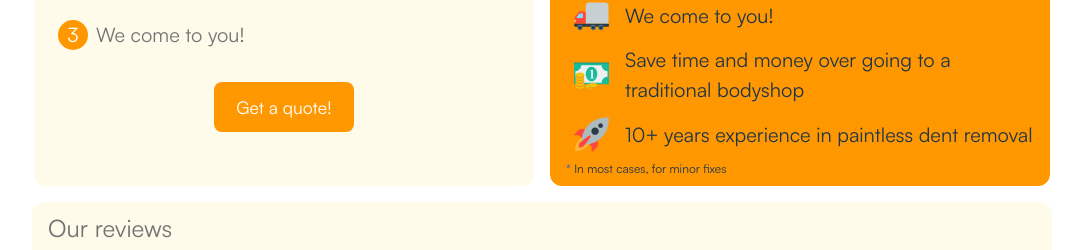
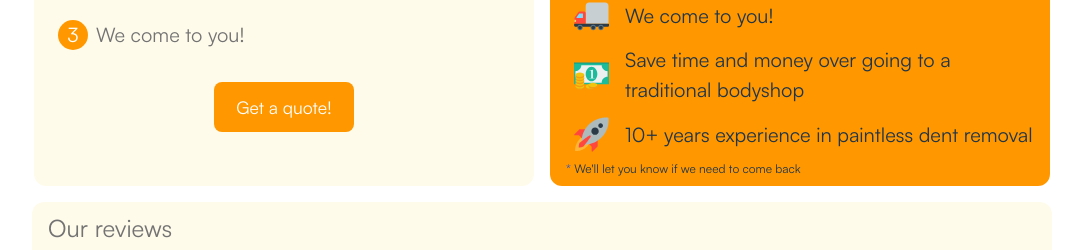
Before and after one commit to NeggFriedRice/body-solutions-pdr, a React (Vite) app: page / in a window 1280 px wide. Shown: the part 868-1118 px from the top of the page, without its empty margins (98-1181 px from the left). Built offline with nearby package versions, Linux system fonts and the light colour scheme; the HTML template or start-up script is replaced by a standard one.

Commit message:
Update disclaimer in hero banner

```diff
--- a/src/components/HeroBanner.jsx
+++ b/src/components/HeroBanner.jsx
@@ -46,7 +46,7 @@ export default function HeroBanner() {
                 <img src="/icons/rocket.svg" className="h-[35px] ml-2 mr-4" />
                 <p className="text-[1.25rem] max-xs:text-[1rem]">10+ years experience in paintless dent removal</p>
             </div>
-            <p className="my-2 text-[0.75rem]"><span className="text-blue-700">*</span> In most cases, for minor fixes</p>
+            <p className="my-2 text-[0.75rem]"><span className="text-blue-700">*</span> We'll let you know if we need to come back</p>
         </div>
     </div>
   )
```
